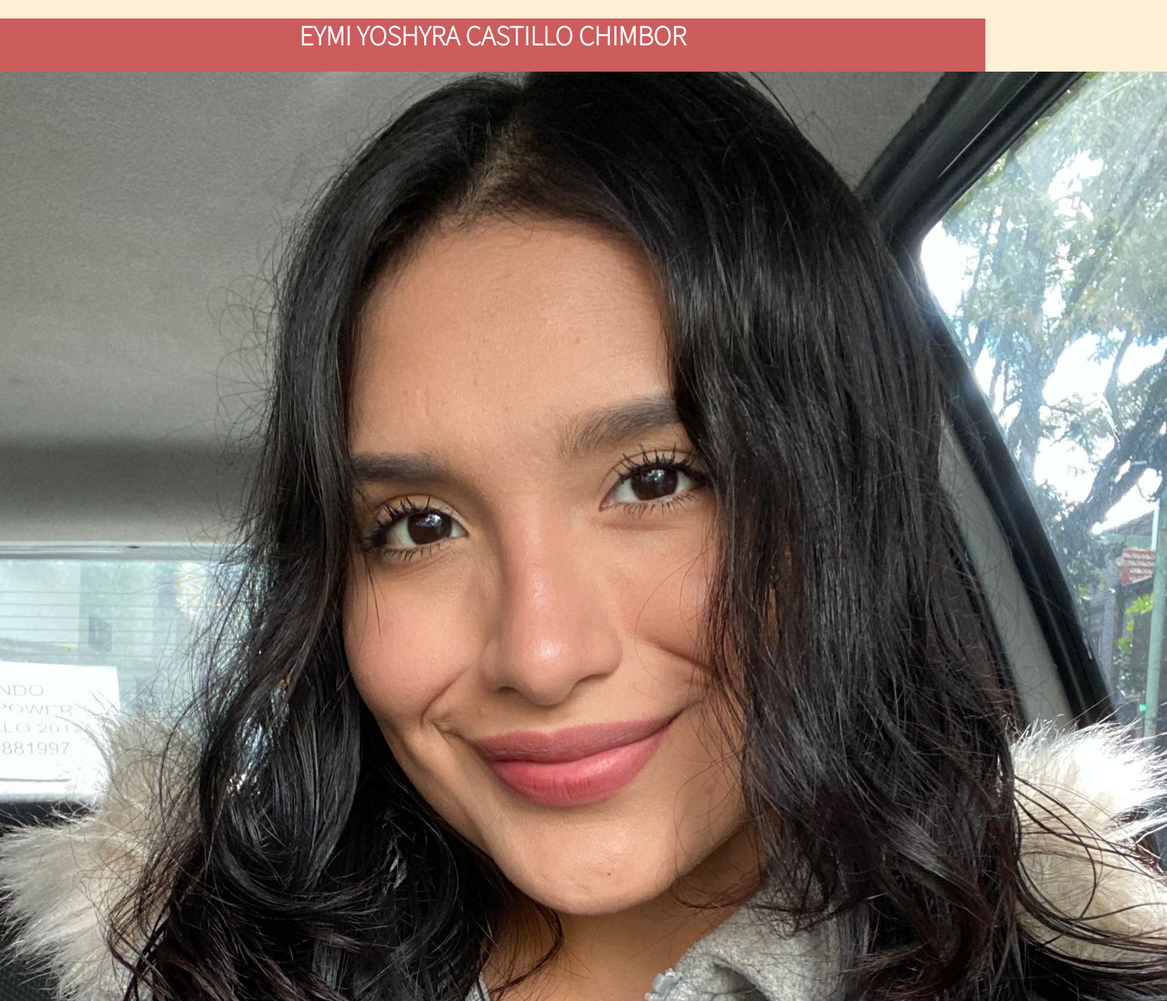
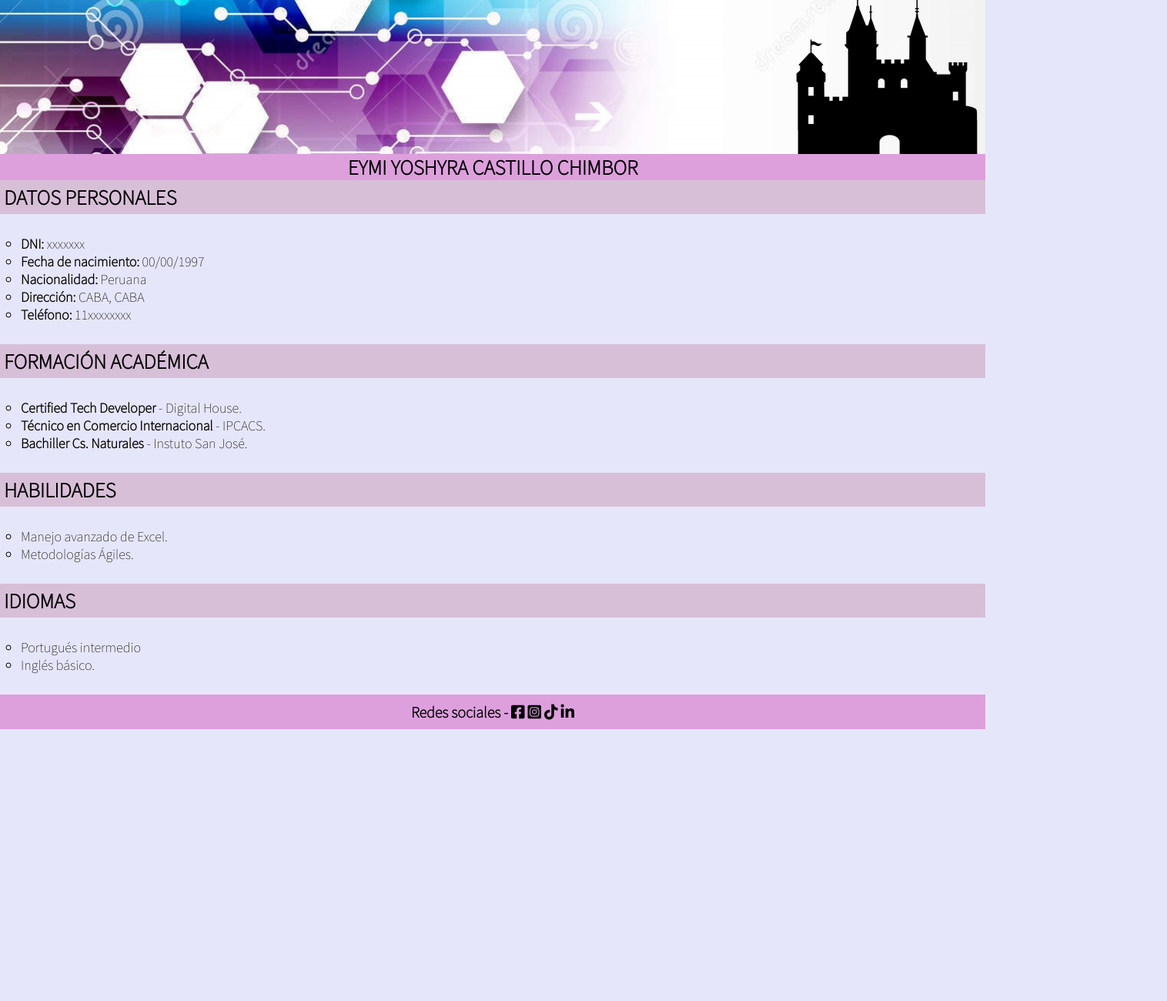
Before and after one commit to eymicastillo306/frontend1, a plain HTML site: page Clase8/index.html in a window 1280 px wide. Shown: the top 1300 px of the page at 77% size, 1516 px wide, since content can reach past the window. After the commit the page ends 947 px from the top, so only its background shows below. Drawn offline with Linux system fonts and the light colour scheme.

Commit message:
Agrego cv personal terminado

```diff
--- a/Clase8/css/style.css
+++ b/Clase8/css/style.css
@@ -1,29 +1,48 @@
+*{
+    padding: 0;
+    margin: 0;
+}
 body{
-    background: papayawhip;
+    background: lavender;
     border: 0px;
+    font-family: 'Roboto', sans-serif;
+    font-family: 'Source Sans Pro', sans-serif;
     font-size: 18px;
+}
+.banner{
+    background-image: url("../image/645db0c8b12e855a70126210802b98be-medieval-realisticsilhouette-vinilo-cr-0.png"), url("../image/fondo-abstracto-de-la-tecnología-de-comunicación-digital-del-color-590773305.jpg");
+    background-size: auto, cover;
+    background-position: right, bottom center;
+    background-repeat: no-repeat;
+    border: 0px;
+    color: white;
     margin: 0%;
     padding: 0%;
-    font-family: 'Roboto', sans-serif;
-    font-family: 'Source Sans Pro', sans-serif;
+    width: 100%;
+    height: 200px;
+    text-align: right;
 }
-.banner{
-    color: white;
+
+h1{
     text-align: center;
-    background-color: indianred;
-    border: 0px;
-    margin: 0%;
-    padding: 0%;
+    background-color: plum;
+}
+
+h2{
+    background-color: thistle;
+    padding: 5px;
+}
+
+.info{
+    margin: 12px;
+    padding: 15px;
 
 }
 
-h2{
-    background-color: bisque;
+.pie{
+    background-color: plum;
+    color: black;
+    font-size: 20px;
+    padding: 10px;
+    text-align: center;
 }
-
-.pie{
-    background-color: indianred;
-    color: black;
-    text-align: center;
-    font-size: 20px;
-}
--- a/Clase8/index.html
+++ b/Clase8/index.html
@@ -12,19 +12,16 @@
     <link rel="stylesheet" href="./css/style.css">
 </head>
 <body>
-    <header>
-<!--Banner con mi nombre-->
-        <div class="banner">
-            <h1>EYMI YOSHYRA CASTILLO CHIMBOR</h1>
-            <img src="./image/fotocveymi.jpeg" alt="">
-        </div>
+    <!--Banner con mi nombre-->
+    <header class="banner">
     </header>
-<!--Información-->
+    <!--Información-->
     <main>
         <section>
+            <h1>EYMI YOSHYRA CASTILLO CHIMBOR</h1>
             <article>
                 <h2>DATOS PERSONALES</h2>
-                <ul type="circle">
+                <ul type="circle" class="info">
                     <li><strong>DNI:</strong> xxxxxxx</li>
                     <li><strong>Fecha de nacimiento:</strong> 00/00/1997</li>
                     <li><strong>Nacionalidad:</strong> Peruana</li>
@@ -34,7 +31,7 @@
             </article>
             <article>
                 <h2>FORMACIÓN ACADÉMICA</h2>
-                <ul type="circle">
+                <ul type="circle" class="info">
                     <li><strong>Certified Tech Developer</strong> - Digital House.</li>
                     <li><strong>Técnico en Comercio Internacional</strong> - IPCACS.</li>
                     <li><strong>Bachiller Cs. Naturales</strong> - Instuto San José.</li>
@@ -42,14 +39,14 @@
             </article>
             <article>
                 <h2>HABILIDADES</h2>
-                <ul type="circle">
+                <ul type="circle" class="info">
                     <li>Manejo avanzado de Excel.</li>
                     <li>Metodologías Ágiles.</li>
                 </ul>
             </article>
             <article>
                 <h2>IDIOMAS</h2>
-                <ul type="circle">
+                <ul type="circle" class="info">
                     <li>Portugués intermedio</li>
                     <li>Inglés básico.</li>
                 </ul>
```
Also changed, not shown: Clase8/image/645db0c8b12e855a70126210802b98be-medieval-realisticsilhouette-vinilo-cr-0.png (added), Clase8/image/cveymicastillo.png (added), Clase8/image/fondo-abstracto-de-la-tecnología-de-comunicación-digital-del-color-590773305.jpg (added), Clase8/image/fondos-tecnologia-655x368.jpg (added), Clase8/image/fotocveymi.jpeg (deleted).
